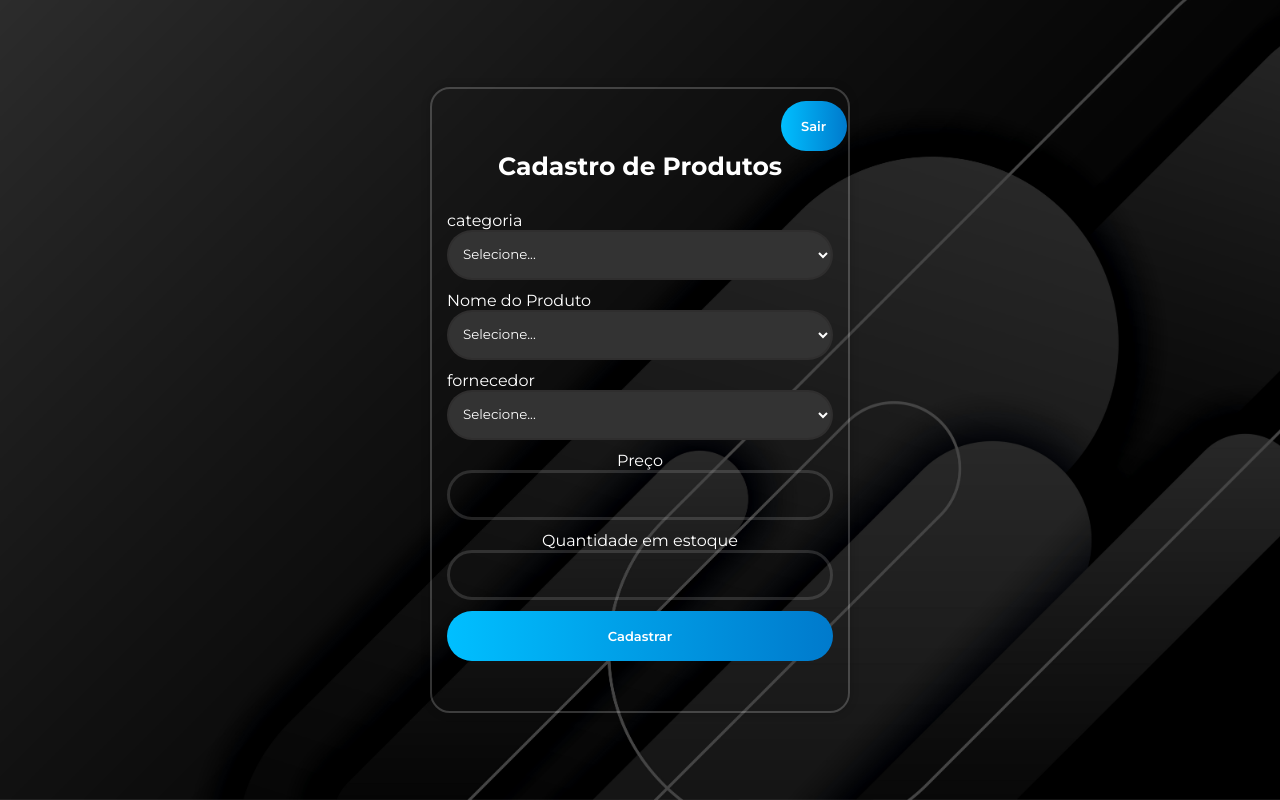
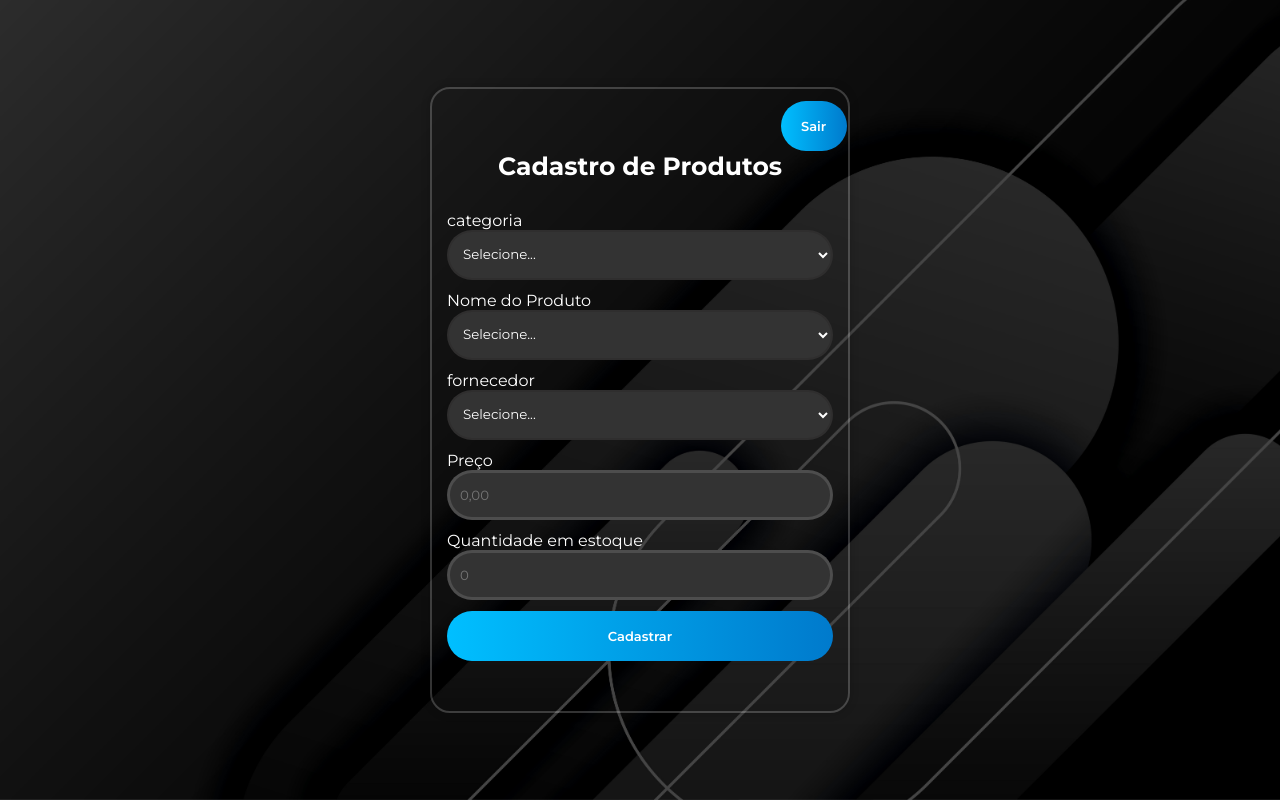
Before and after one commit to AlessandrooGomess/Projeto-03, a plain HTML site: page main.html in a window 1280 px wide. Drawn offline with Linux system fonts and the light colour scheme.

Commit message:
Modificações no Html e Css

```diff
--- a/main.html
+++ b/main.html
@@ -1,5 +1,5 @@
 <!DOCTYPE html>
-<html>
+<html lang="pt-br">
 
 <head>
     <meta name="viewport" content="width=device-width, initial-scale=1.0" />
@@ -72,12 +72,12 @@
 
                 <div class="numero">
                     <label for="nome">Preço</label>
-                    <input type="number" id="Preço" step="0.01">
+                    <input type="number" id="Preço" step="0.01" min="0.01" placeholder="0,00">
                 </div>
 
                 <div class="numero">
                     <label for="nome">Quantidade em estoque</label>
-                    <input type="number" id="estoque">
+                    <input type="number" id="estoque" min="1" step="1" placeholder="0">
                 </div>
 
                 <div class="botao-cadastro">
--- a/styles.css
+++ b/styles.css
@@ -177,7 +177,7 @@ h2 {
 }
 
 .numero {
-    text-align: center;
+    text-align: left;
     width: 100%;
     height: 50px;
     margin: 30px 0;
@@ -186,7 +186,7 @@ h2 {
 .numero input {
     width: 100%;
     height: 100%;
-    background-color: transparent;
+    background-color: #333333;
     border: 2px solid rgba(31, 29, 29, 0.2);
     border-radius: 40px;
     outline: none;
@@ -196,6 +196,17 @@ h2 {
     color: #FFFFFF;
 }
 
+.numero input[type="number"]::-webkit-inner-spin-button,
+.numero input[type="number"]::-webkit-outer-spin-button {
+    -webkit-appearance: none;
+    margin: 0;
+}
+
+.numero input[type="number"] {
+    -moz-appearance: textfield;
+    appearance: textfield;
+}
+
 select:hover {
     background: linear-gradient(to right, #00BFFF, #007ACC);
     transition: 0.8s ease;
@@ -203,6 +214,8 @@ select:hover {
 }
 
 .numero input:hover {
+    background: linear-gradient(to right, #00BFFF, #007ACC);
+    transition: 0.3s ease;
     cursor: pointer;
 }
 
```
Also changed, not shown: index.html (+1 -1 lines).
